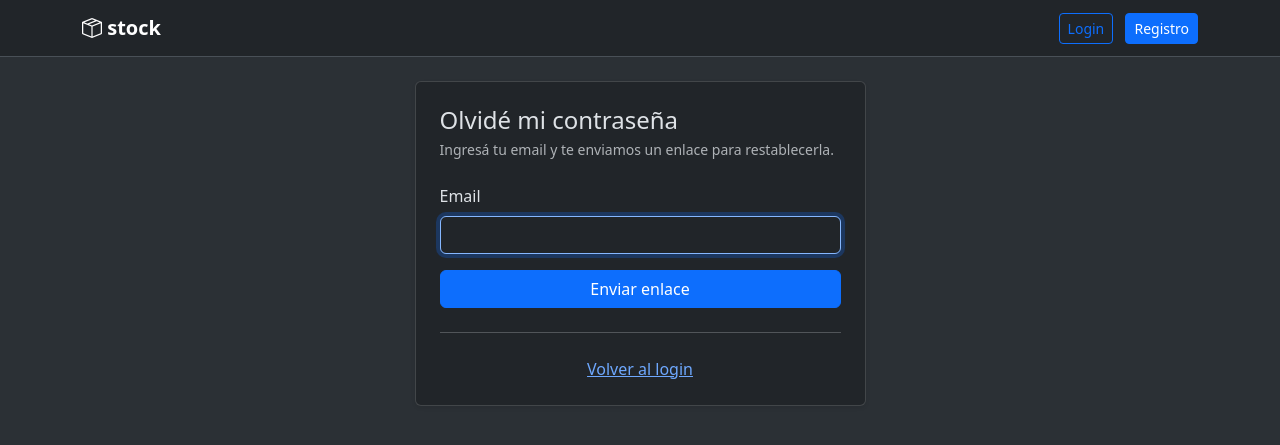
After one commit to yamilasosa166/flask-login, a Flask app: page /forgot-password in a window 1280 px wide. The commit adds this page. Shown: the top 445 px of the page. Run offline with Flask 3, Linux system fonts and the light colour scheme.

Commit message:
feat(auth,stock): paginacion de historial y reset de password por email
- Historial de movimientos en detalle de producto: paginado a 50 por pagina con controles prev/next
- Reset de password: flujo completo forgot-password → email con token → reset-password; token firmado itsdangerous, expira en 1h
- Mailpit agregado al compose como servicio smtp (UI en :8025)
- Flask-Mail configurado via env vars (MAIL_SERVER, MAIL_PORT, MAIL_DEFAULT_SENDER, APP_BASE_URL)
- Link "Olvide mi contraseña" en el login
- Rate limiting en /forgot-password: 5 POST por minuto

```diff
--- a/app/auth.py
+++ b/app/auth.py
@@ -1,7 +1,10 @@
-from flask import Blueprint, render_template, request, redirect, url_for, flash
+import os
+from flask import Blueprint, render_template, request, redirect, url_for, flash, current_app
 from flask_login import login_user, logout_user, login_required, current_user
+from flask_mail import Message
+from itsdangerous import URLSafeTimedSerializer, SignatureExpired, BadSignature
 from sqlalchemy import or_, func
-from . import db, limiter
+from . import db, limiter, mail
 from .models import User
 
 auth_bp = Blueprint("auth", __name__)
@@ -82,3 +85,84 @@ def logout():
     logout_user()
     flash("Sesion cerrada.", "info")
     return redirect(url_for("auth.login"))
+
+
+def _make_reset_token(email: str) -> str:
+    s = URLSafeTimedSerializer(current_app.config["SECRET_KEY"])
+    return s.dumps(email, salt="password-reset")
+
+
+def _verify_reset_token(token: str, max_age: int = 3600):
+    s = URLSafeTimedSerializer(current_app.config["SECRET_KEY"])
+    try:
+        email = s.loads(token, salt="password-reset", max_age=max_age)
+    except (SignatureExpired, BadSignature):
+        return None
+    return email
+
+
+@auth_bp.route("/forgot-password", methods=["GET", "POST"])
+@limiter.limit("5 per minute", methods=["POST"])
+def forgot_password():
+    if current_user.is_authenticated:
+        return redirect(url_for("main.dashboard"))
+
+    if request.method == "POST":
+        email = (request.form.get("email") or "").strip().lower()
+        user = db.session.execute(
+            db.select(User).where(User.email == email)
+        ).scalar_one_or_none()
+
+        # Siempre el mismo mensaje para no revelar si el email existe
+        if user:
+            token = _make_reset_token(user.email)
+            base_url = os.environ.get("APP_BASE_URL", "http://localhost:5000")
+            reset_url = f"{base_url}{url_for('auth.reset_password', token=token)}"
+            msg = Message(
+                subject="Restablecer contraseña",
+                recipients=[user.email],
+                body=(
+                    f"Hola {user.username},\n\n"
+                    f"Recibimos una solicitud para restablecer tu contraseña.\n\n"
+                    f"Hacé clic en el siguiente enlace (válido por 1 hora):\n{reset_url}\n\n"
+                    f"Si no solicitaste esto, ignorá este mensaje."
+                ),
+            )
+            mail.send(msg)
+
+        flash("Si el email está registrado, recibirás un enlace para restablecer tu contraseña.", "info")
+        return redirect(url_for("auth.login"))
+
+    return render_template("forgot_password.html")
+
+
+@auth_bp.route("/reset-password/<token>", methods=["GET", "POST"])
+def reset_password(token: str):
+    if current_user.is_authenticated:
+        return redirect(url_for("main.dashboard"))
+
+    email = _verify_reset_token(token)
+    if email is None:
+        flash("El enlace es inválido o ya expiró. Solicitá uno nuevo.", "danger")
+        return redirect(url_for("auth.forgot_password"))
+
+    if request.method == "POST":
+        password = request.form.get("password") or ""
+        if len(password) < 8:
+            flash("La contraseña debe tener al menos 8 caracteres.", "danger")
+            return render_template("reset_password.html", token=token), 400
+
+        user = db.session.execute(
+            db.select(User).where(User.email == email)
+        ).scalar_one_or_none()
+
+        if user is None:
+            flash("Usuario no encontrado.", "danger")
+            return redirect(url_for("auth.login"))
+
+        user.set_password(password)
+        db.session.commit()
+        flash("Contraseña actualizada. Ya podés iniciar sesión.", "success")
+        return redirect(url_for("auth.login"))
+
+    return render_template("reset_password.html", token=token)
--- /dev/null
+++ b/app/templates/forgot_password.html
@@ -0,0 +1,26 @@
+{% extends "base.html" %}
+{% block title %}Olvidé mi contraseña · stock{% endblock %}
+{% block content %}
+<div class="row justify-content-center">
+  <div class="col-md-5">
+    <div class="card shadow-sm">
+      <div class="card-body p-4">
+        <h1 class="h4 mb-1">Olvidé mi contraseña</h1>
+        <p class="text-body-secondary small mb-4">Ingresá tu email y te enviamos un enlace para restablecerla.</p>
+        <form method="post" novalidate>
+          <input type="hidden" name="csrf_token" value="{{ csrf_token() }}">
+          <div class="mb-3">
+            <label class="form-label" for="email">Email</label>
+            <input class="form-control" id="email" name="email" type="email" autocomplete="email" required autofocus>
+          </div>
+          <button class="btn btn-primary w-100" type="submit">Enviar enlace</button>
+        </form>
+        <hr class="my-4">
+        <p class="text-center mb-0 text-body-secondary">
+          <a href="{{ url_for('auth.login') }}">Volver al login</a>
+        </p>
+      </div>
+    </div>
+  </div>
+</div>
+{% endblock %}
--- a/app/templates/login.html
+++ b/app/templates/login.html
@@ -22,6 +22,9 @@
           </div>
           <button class="btn btn-primary w-100" type="submit">Entrar</button>
         </form>
+        <div class="text-center mt-2">
+          <a class="text-body-secondary small" href="{{ url_for('auth.forgot_password') }}">Olvidé mi contraseña</a>
+        </div>
         <hr class="my-4">
         <p class="text-center mb-0 text-body-secondary">
           No tenes cuenta? <a href="{{ url_for('auth.register') }}">Registrate</a>
--- a/requirements.txt
+++ b/requirements.txt
@@ -4,6 +4,7 @@ Flask-SQLAlchemy==3.1.1
 Flask-Migrate==4.0.7
 Flask-WTF==1.2.2
 Flask-Limiter==3.10.1
+Flask-Mail==0.10.0
 psycopg[binary]==3.2.3
 python-dotenv==1.0.1
 gunicorn==23.0.0
```
Also changed, not shown: CONTEXT.md (+2 -2 lines), app/__init__.py (+9 -0 lines), app/stock.py (+5 -3 lines), app/templates/reset_password.html (added, +27 -0 lines), app/templates/stock/producto_detalle.html (+27 -4 lines), compose.yml (+16 -0 lines), 1 other file.
